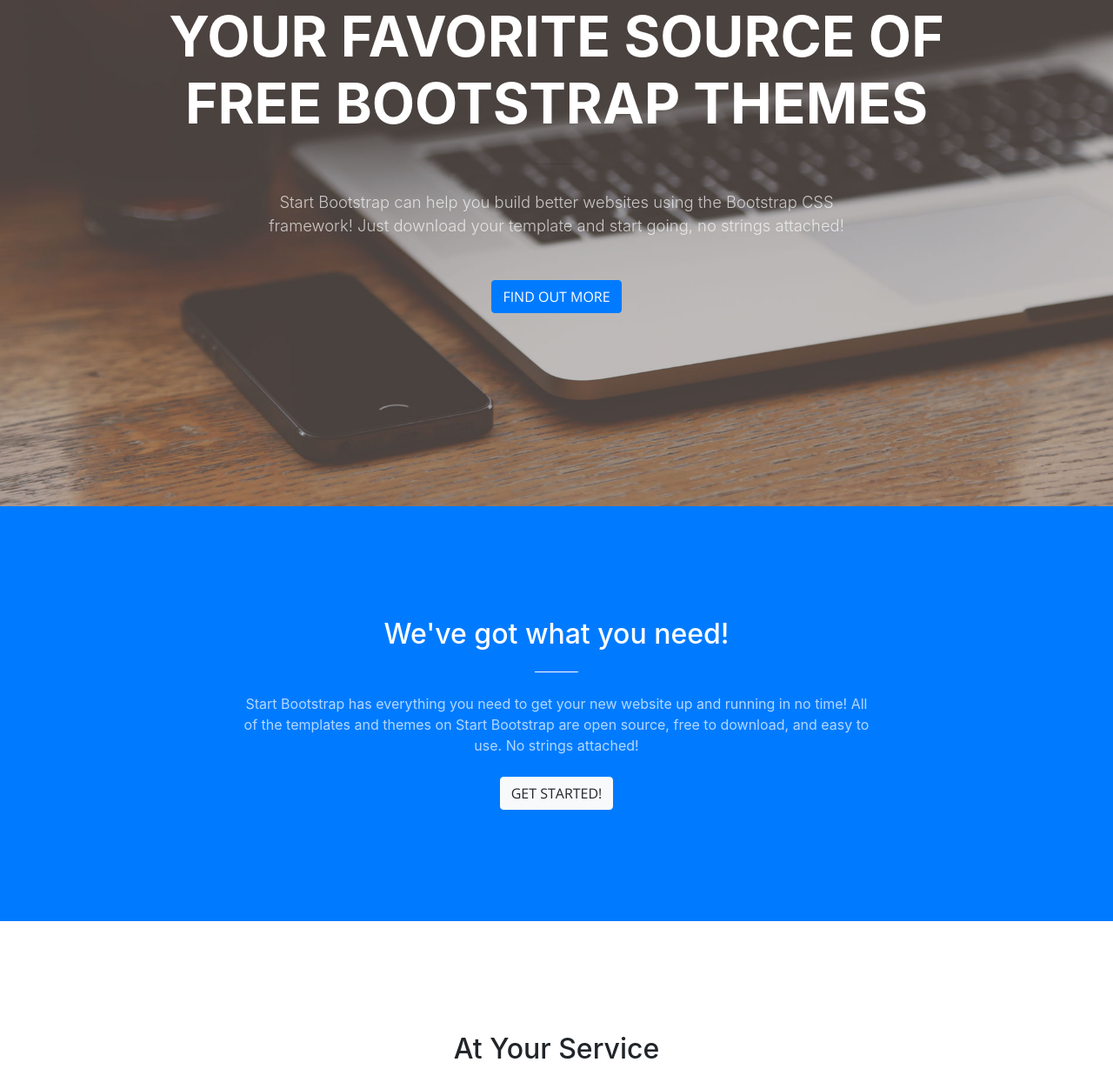
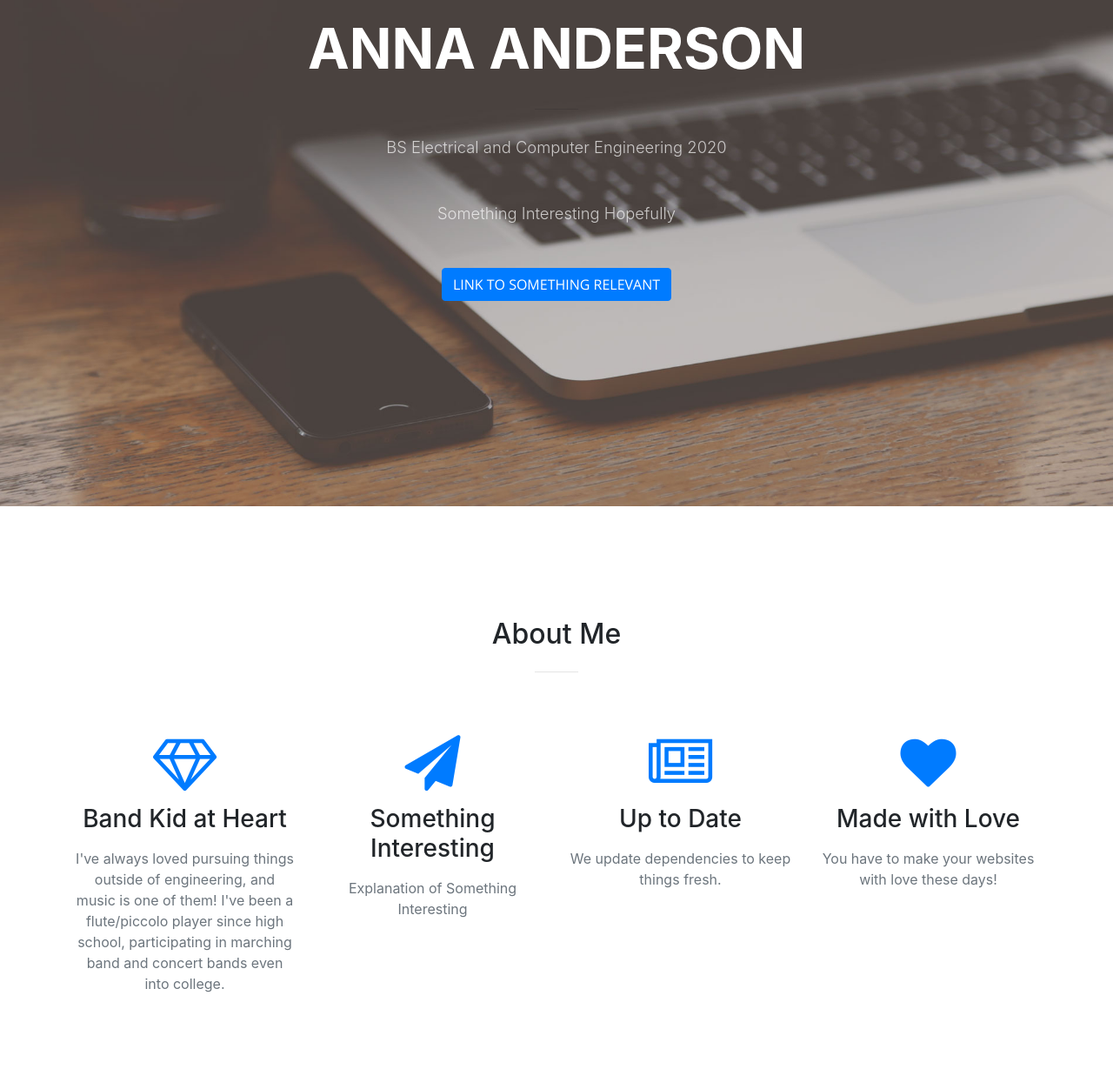
Before and after one commit to anan6107/anan6107.github.io, a website with bundled scripts: page index.html in a window 1280 px wide. Shown: the part 218-1447 px from the top of the page at 87% size. Built offline with nearby package versions, Linux system fonts and the light colour scheme.

Commit message:
A little more customized

```diff
--- a/index.html
+++ b/index.html
@@ -8,7 +8,7 @@
     <meta name="description" content="">
     <meta name="author" content="">
 
-    <title>Creative - Start Bootstrap Theme</title>
+    <title>Anna Anderson</title>
 
     <!-- Bootstrap core CSS -->
     <link href="vendor/bootstrap/css/bootstrap.min.css" rel="stylesheet">
@@ -59,19 +59,20 @@
         <div class="row">
           <div class="col-lg-10 mx-auto">
             <h1 class="text-uppercase">
-              <strong>Your Favorite Source of Free Bootstrap Themes</strong>
+              <strong>Anna Anderson</strong>
             </h1>
             <hr>
           </div>
           <div class="col-lg-8 mx-auto">
-            <p class="text-faded mb-5">Start Bootstrap can help you build better websites using the Bootstrap CSS framework! Just download your template and start going, no strings attached!</p>
-            <a class="btn btn-primary btn-xl js-scroll-trigger" href="#about">Find Out More</a>
+            <p class="text-faded mb-5">BS Electrical and Computer Engineering 2020</p>
+            <p class="text-faded mb-5">Something Interesting Hopefully</p>
+            <a class="btn btn-primary btn-xl js-scroll-trigger" href="#about">Link to something relevant</a>
           </div>
         </div>
       </div>
     </header>
 
-    <section class="bg-primary" id="about">
+    <!-- <section class="bg-primary" id="about">
       <div class="container">
         <div class="row">
           <div class="col-lg-8 mx-auto text-center">
@@ -82,13 +83,13 @@
           </div>
         </div>
       </div>
-    </section>
+    </section> -->
 
     <section id="services">
       <div class="container">
         <div class="row">
           <div class="col-lg-12 text-center">
-            <h2 class="section-heading">At Your Service</h2>
+            <h2 class="section-heading">About Me</h2>
             <hr class="my-4">
           </div>
         </div>
@@ -98,15 +99,15 @@
           <div class="col-lg-3 col-md-6 text-center">
             <div class="service-box mt-5 mx-auto">
               <i class="fa fa-4x fa-diamond text-primary mb-3 sr-icons"></i>
-              <h3 class="mb-3">Sturdy Templates</h3>
-              <p class="text-muted mb-0">Our templates are updated regularly so they don't break.</p>
+              <h3 class="mb-3">Band Kid at Heart</h3>
+              <p class="text-muted mb-0">I've always loved pursuing things outside of engineering, and music is one of them! I've been a flute/piccolo player since high school, participating in marching band and concert bands even into college.</p>
             </div>
           </div>
           <div class="col-lg-3 col-md-6 text-center">
             <div class="service-box mt-5 mx-auto">
               <i class="fa fa-4x fa-paper-plane text-primary mb-3 sr-icons"></i>
-              <h3 class="mb-3">Ready to Ship</h3>
-              <p class="text-muted mb-0">You can use this theme as is, or you can make changes!</p>
+              <h3 class="mb-3">Something Interesting</h3>
+              <p class="text-muted mb-0">Explanation of Something Interesting</p>
             </div>
           </div>
           <div class="col-lg-3 col-md-6 text-center">
@@ -224,12 +225,7 @@
       </div>
     </section>
 
-    <section class="bg-dark text-white">
-      <div class="container text-center">
-        <h2 class="mb-4">Free Download at Start Bootstrap!</h2>
-        <a class="btn btn-light btn-xl sr-button" href="http://startbootstrap.com/template-overviews/creative/">Download Now!</a>
-      </div>
-    </section>
+    fd
 
     <section id="contact">
       <div class="container">
@@ -240,15 +236,15 @@
             <p class="mb-5">Ready to start your next project with us? That's great! Give us a call or send us an email and we will get back to you as soon as possible!</p>
           </div>
         </div>
-        <div class="row">
+        <!-- <div class="row">
           <div class="col-lg-4 ml-auto text-center">
             <i class="fa fa-phone fa-3x mb-3 sr-contact"></i>
             <p>123-456-6789</p>
-          </div>
+          </div> -->
           <div class="col-lg-4 mr-auto text-center">
             <i class="fa fa-envelope-o fa-3x mb-3 sr-contact"></i>
             <p>
-              <a href="mailto:your-email@your-domain.com">feedback@startbootstrap.com</a>
+              <a href="mailto:anan6107@colorado.edu">anan6107@colorado.edu</a>
             </p>
           </div>
         </div>
```
